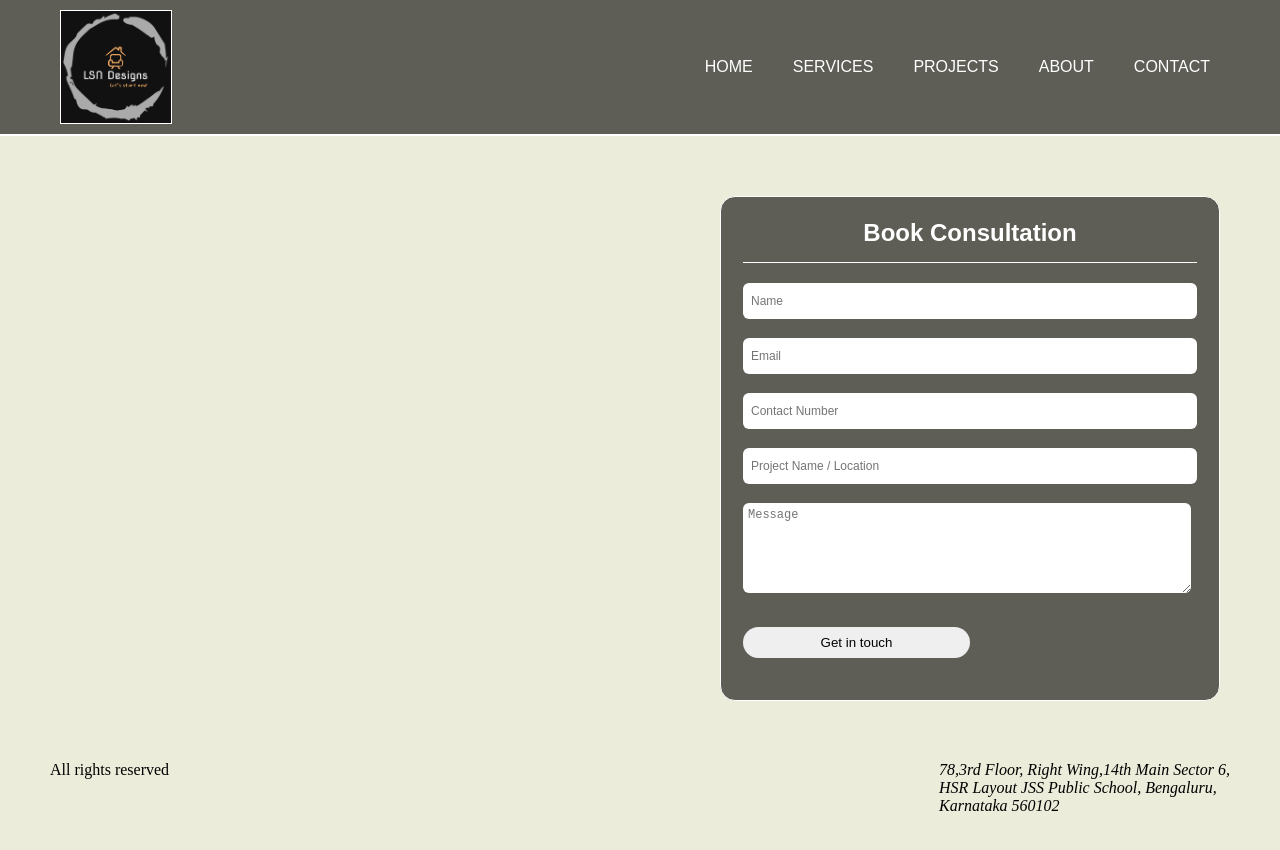
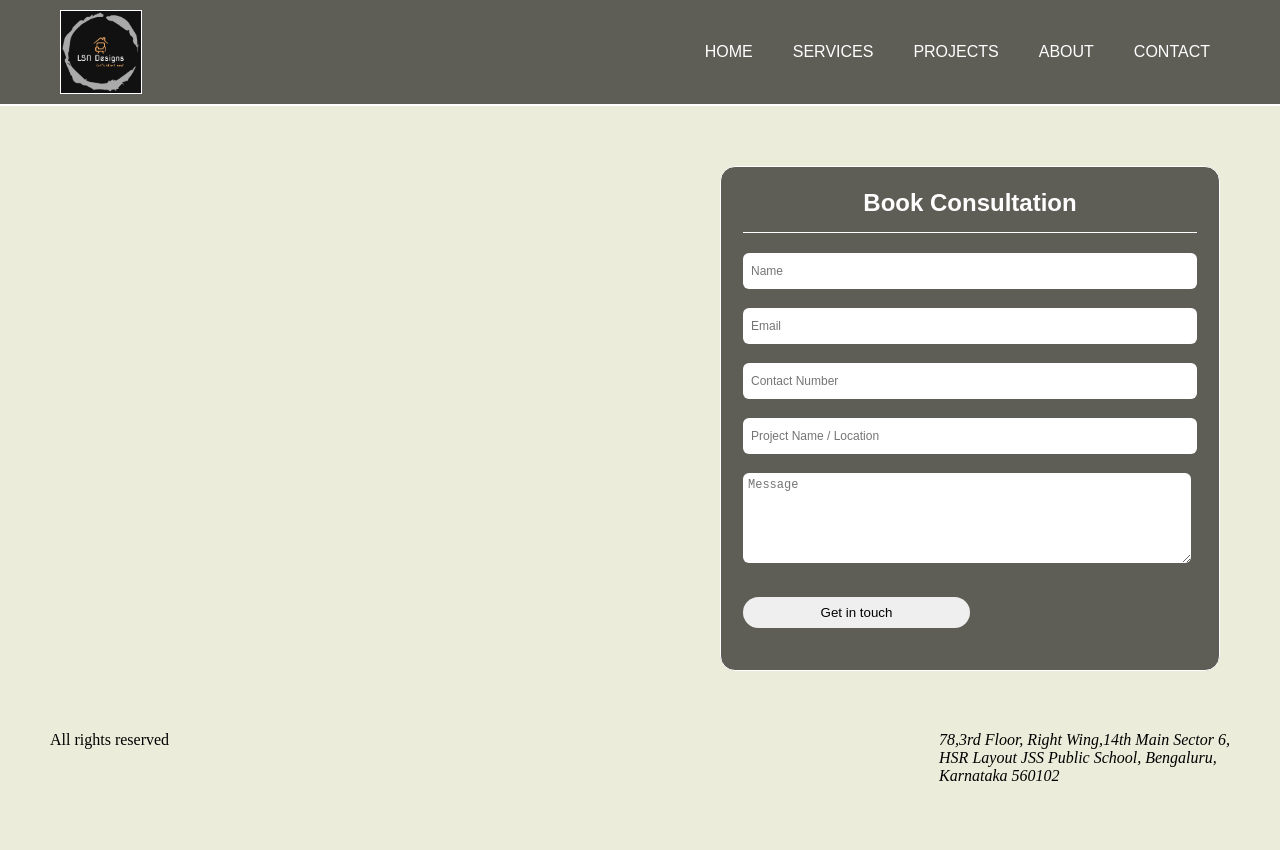
Before and after one commit to luckyonline17/demo1, a plain HTML site: page index.html in a window 1280 px wide. Shown: the top 850 px of the page. Drawn offline with Linux system fonts and the light colour scheme.

Commit message:
Update index.css

```diff
--- a/index.css
+++ b/index.css
@@ -32,7 +32,7 @@ body{
 }
 .logo{
     border: 0.1px solid white;
-    width: 110px;
+    width: 80px;
     margin: 10px 0px 10px 60px;
 }
 .navbar ul{
```
